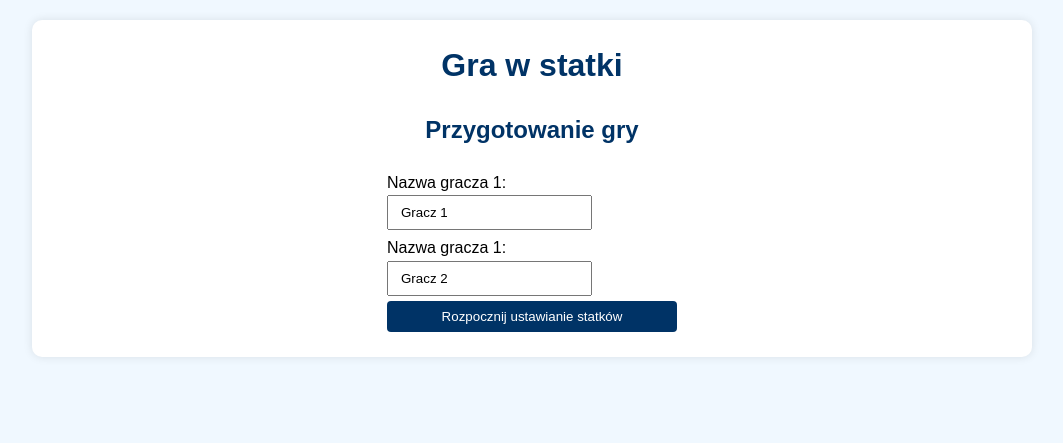
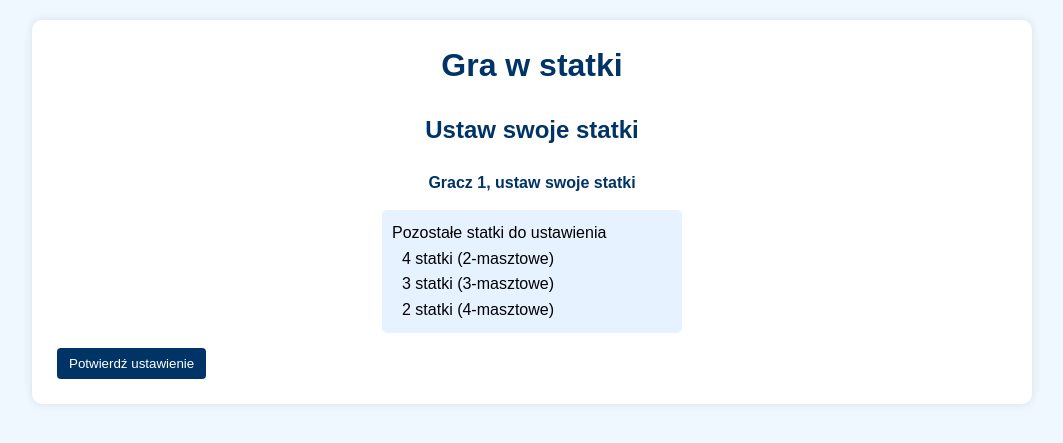
Before and after one commit to sum-projects/ships, a PHP site: page / in a window 1280 px wide. Shown: the top 443 px of the page, without its empty margins (108-1171 px from the left). Run offline with PHP 8.4, Linux system fonts and the light colour scheme.

Commit message:
Placement info

```diff
--- a/index.html
+++ b/index.html
@@ -10,7 +10,7 @@
     <div class="container">
         <h1>Gra w statki</h1>
 
-        <div id="setup-screen">
+        <div class="hidden" id="setup-screen">
             <h2>Przygotowanie gry</h2>
             <div class="player-setup">
                 <div class="form-control">
@@ -25,9 +25,22 @@
             </div>
         </div>
 
-        <div class="hidden" id="placement-screen">
+        <div id="placement-screen">
             <h2>Ustaw swoje statki</h2>
             <p id="placement-info">Gracz 1, ustaw swoje statki</p>
+
+            <div class="fleet-info">
+                <p>Pozostałe statki do ustawienia</p>
+                <ul>
+                    <li id="ship-2">4 statki (2-masztowe)</li>
+                    <li id="ship-3">3 statki (3-masztowe)</li>
+                    <li id="ship-4">2 statki (4-masztowe)</li>
+                </ul>
+            </div>
+
+            <div class="board-container">
+                <div class="board" id="placement-board"></div>
+            </div>
 
             <button id="confirm-placement-btn">Potwierdź ustawienie</button>
         </div>
--- a/style.css
+++ b/style.css
@@ -59,3 +59,24 @@ button:hover {
     max-width: 300px;
     margin: 0 auto;
 }
+
+/* Placement */
+#placement-info {
+    text-align: center;
+    font-weight: bold;
+    margin: 10px 0;
+    color: #003366;
+}
+
+.fleet-info {
+    max-width: 300px;
+    margin: 15px auto;
+    padding: 10px;
+    background-color: #e6f2ff;
+    border-radius: 5px;
+}
+
+.fleet-info ul {
+    list-style-type: none;
+    padding-left: 10px;
+}
```
